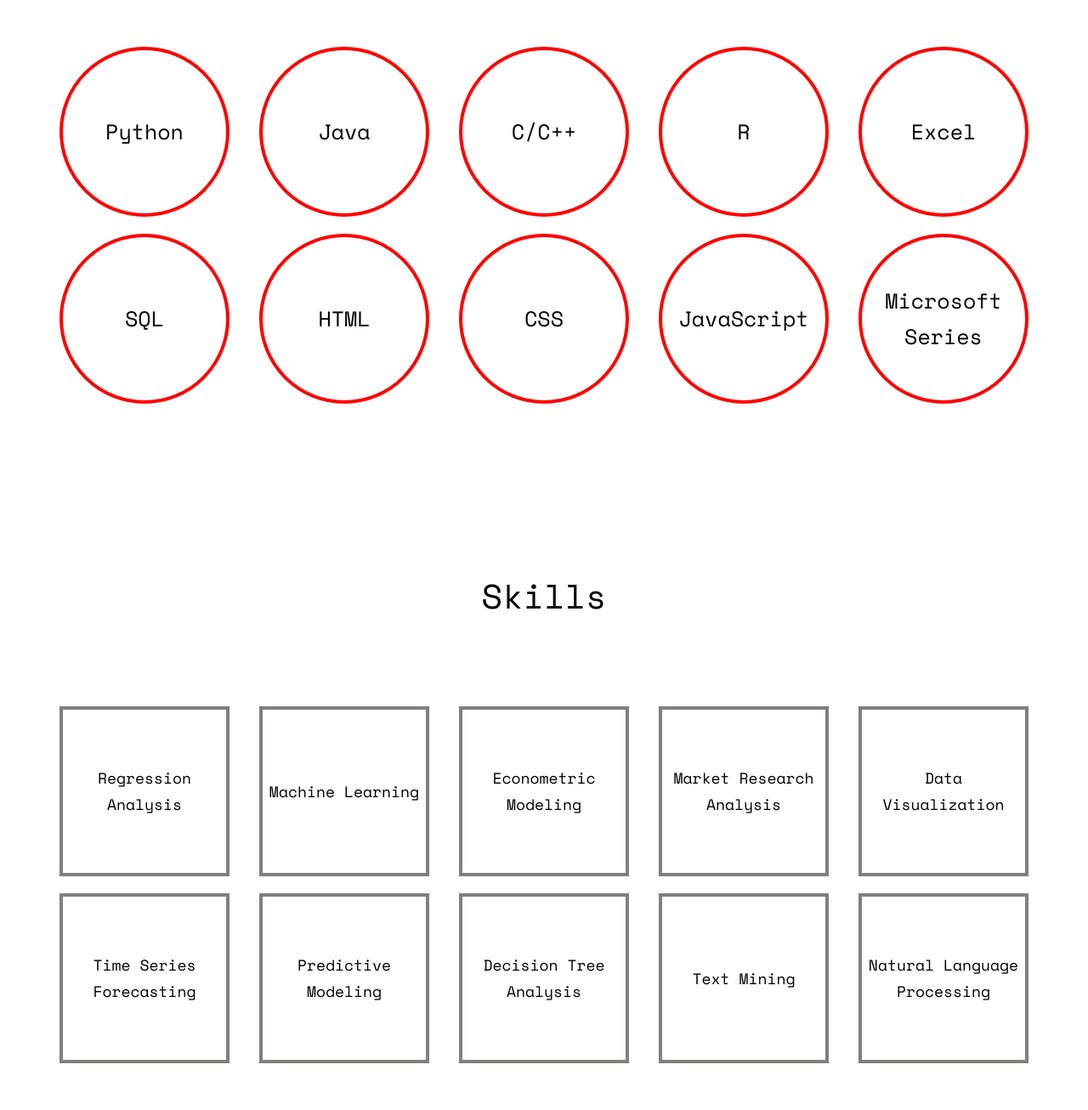
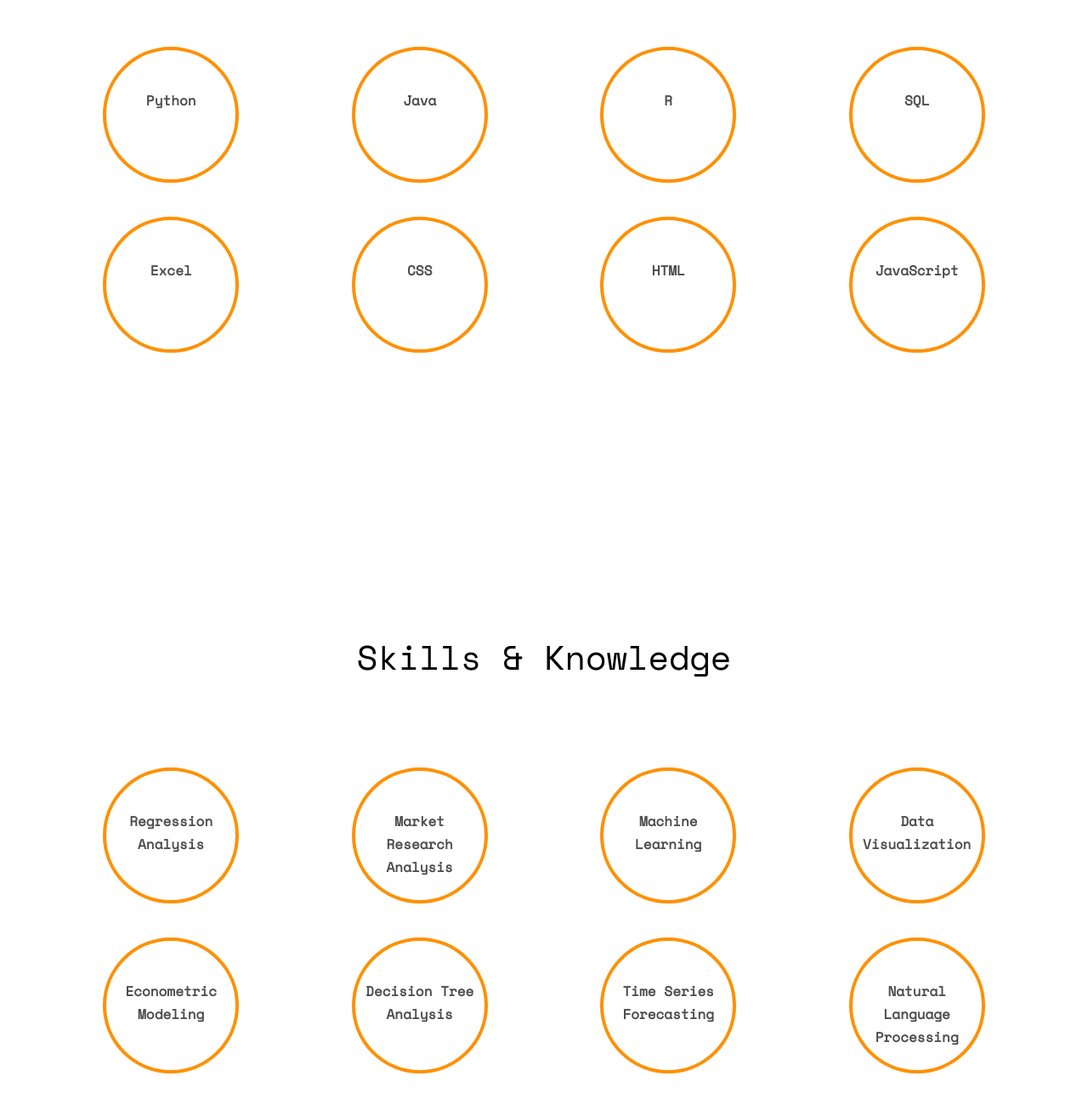
Before and after one commit to cjpiemonte/portfolio.io, a plain HTML site: page index.html in a window 1280 px wide. Shown: the part 3860-5166 px from the top of the page at 85% size. Drawn offline with nearby package versions, Linux system fonts and the light colour scheme; some packages are replaced by stand-ins of ours; no server answers; files whose address does not match are found by name.

Commit message:
Update index.html

```diff
--- a/index.html
+++ b/index.html
@@ -258,7 +258,6 @@
 			</div>
 		</div>
 	</div>
-
 	<div id="fh5co-skills" class="animate-box">
 		<div class="container">
 		  <div class="row">
@@ -267,43 +266,69 @@
 			</div>
 		</div>
 		<div class="row row-pb-md">
-			<div class="col-md-12">
-			  <div class="circle-container">
-				<div class="circle"><span>Python</span></div>
-				<div class="circle"><span>Java</span></div>
-				<div class="circle"><span>C/C++</span></div>
-				<div class="circle"><span>R</span></div>
-				<div class="circle"><span>Excel</span></div>
-				<div class="circle"><span>SQL</span></div>
-				<div class="circle"><span>HTML</span></div>
-				<div class="circle"><span>CSS</span></div>
-				<div class="circle"><span>JavaScript</span></div>
-				<div class="circle"><span>Microsoft <br>Series</span></div>
+			<div class="col-md-3 col-sm-6 col-xs-12 text-center">
+				<div class="chart" data-percent="100"><span><strong>Python</strong></span></div>
+			</div>
+			<div class="col-md-3 col-sm-6 col-xs-12 text-center">
+				<div class="chart" data-percent="100"><span><strong>Java</strong></span></div>
+			</div>
+			<div class="col-md-3 col-sm-6 col-xs-12 text-center">
+				<div class="chart" data-percent="100"><span><strong>R</strong></span></div>
+			</div>
+
+			<div class="col-md-3 col-sm-6 col-xs-12 text-center">
+				<div class="chart" data-percent="100"><span><strong>SQL</strong></span></div>
+			</div>
+			<div class="col-md-3 col-sm-6 col-xs-12 text-center">
+				<div class="chart" data-percent="100"><span><strong>Excel</strong></span></div>
+			</div>
+			<div class="col-md-3 col-sm-6 col-xs-12 text-center">
+				<div class="chart" data-percent="100"><span><strong>CSS</strong></span></div>
+			</div>
+			<div class="col-md-3 col-sm-6 col-xs-12 text-center">
+				<div class="chart" data-percent="100"><span><strong>HTML</strong></span></div>
+			</div>
+			<div class="col-md-3 col-sm-6 col-xs-12 text-center">
+				<div class="chart" data-percent="100"><span><strong>JavaScript</strong></span></div>
 			</div>
 			</div>
 		  </div>
 		</div>
-
+	  </div>
+	</div>
 	<div id="fh5co-skills" class="animate-box">
 		<div class="container">
 		  <div class="row">
 			<div class="col-md-8 col-md-offset-2 text-center fh5co-heading">
-			  <h2>Skills</h2>
+			  <h2>Skills & Knowledge</h2>
 			</div>
 		</div>
 		<div class="row row-pb-md">
-			<div class="col-md-12">
-			  <div class="square-container">
-				<div class="square"><span>Regression Analysis</span></div>
-				<div class="square"><span>Machine Learning</span></div>
-				<div class="square"><span>Econometric Modeling</span></div>
-				<div class="square"><span>Market Research Analysis</span></div>
-				<div class="square"><span>Data Visualization</span></div>
-				<div class="square"><span>Time Series Forecasting</span></div>
-				<div class="square"><span>Predictive Modeling</span></div>
-				<div class="square"><span>Decision Tree Analysis</span></div>
-				<div class="square"><span>Text Mining</span></div>
-				<div class="square"><span>Natural Language Processing</span></div>
+			<div class="col-md-3 col-sm-6 col-xs-12 text-center">
+				<div class="chart" data-percent="100"><span><strong>Regression Analysis</strong></span></div>
+			</div>
+			<div class="col-md-3 col-sm-6 col-xs-12 text-center">
+				<div class="chart" data-percent="100"><span><strong>Market <br>Research <br>Analysis</strong></span></div>
+			</div>
+			<div class="col-md-3 col-sm-6 col-xs-12 text-center">
+				<div class="chart" data-percent="100"><span><strong>Machine <br>Learning</strong></span></div>
+			</div>
+
+			<div class="col-md-3 col-sm-6 col-xs-12 text-center">
+				<div class="chart" data-percent="100"><span><strong>Data Visualization</strong></span></div>
+			</div>
+			<div class="col-md-3 col-sm-6 col-xs-12 text-center">
+				<div class="chart" data-percent="100"><span><strong>Econometric Modeling</strong></span></div>
+			</div>
+			<div class="col-md-3 col-sm-6 col-xs-12 text-center">
+				<div class="chart" data-percent="100"><span><strong>Decision Tree Analysis</strong></span></div>
+			</div>
+			<div class="col-md-3 col-sm-6 col-xs-12 text-center">
+				<div class="chart" data-percent="100"><span><strong>Time Series Forecasting</strong></span></div>
+			</div>
+			<div class="col-md-3 col-sm-6 col-xs-12 text-center">
+				<div class="chart" data-percent="100"><span><strong>Natural <br>Language <br>Processing</strong></span></div>
+			</div>
 			</div>
 		  </div>
 		</div>
```
Lines whose indentation alone changed are shown as unchanged.
